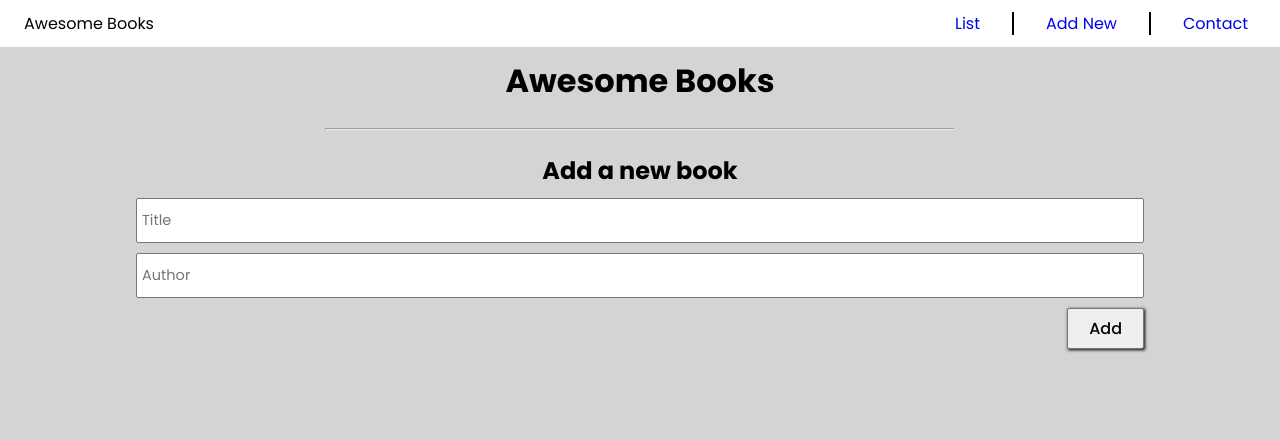
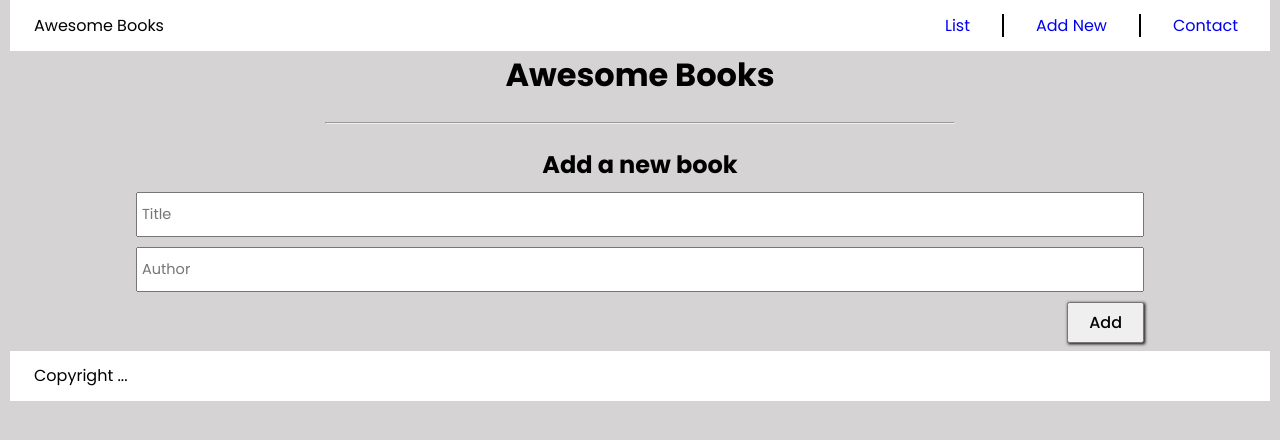
Before and after one commit to GoddessNgozi/AwesomeBooks, a website: page index.html in a window 1280 px wide. Drawn offline with Linux system fonts and the light colour scheme.

Commit message:
Add copyright in footer

```diff
--- a/index.html
+++ b/index.html
@@ -49,6 +49,7 @@
       </form>
       <section id="contact"></section>
     </main>
+    <footer id="copyright"></footer>
     <!-- script file -->
     <script src="./js/script.js"></script>
   </body>
--- a/js/script.js
+++ b/js/script.js
@@ -138,3 +138,9 @@ menu.appendChild(addNew);
 menu.appendChild(contact);
 navBar.appendChild(logo);
 navBar.appendChild(menu);
+
+// ADD FOOTER
+const footer = document.getElementById('copyright');
+const copyright = document.createElement('p');
+copyright.innerText = 'Copyright ...'
+footer.appendChild(copyright);
--- a/style.css
+++ b/style.css
@@ -20,10 +20,7 @@ html {
 body {
   font-family: 'Poppins', sans-serif;
   background-color: var(--bg-color);
-}
-
-main {
-  padding: 10px;
+  padding: 0 10px 10px 10px;
 }
 
 li {
@@ -63,7 +60,7 @@ h2 {
   display: flex;
   justify-content: space-between;
   background-color: white;
-  padding: 0.7rem 0 0.7rem 1.5rem;
+  padding: 0.8rem 0 0.8rem 1.5rem;
 }
 
 .logo {
@@ -85,6 +82,11 @@ h2 {
 .menu a:nth-child(3) {
   border-right: 0px;
   padding-right: 0px;
+}
+
+#copyright {
+  background: white;
+  padding: 0.8rem 0 0.8rem 1.5rem;
 }
 
 @media (min-width: 768px) {
```
